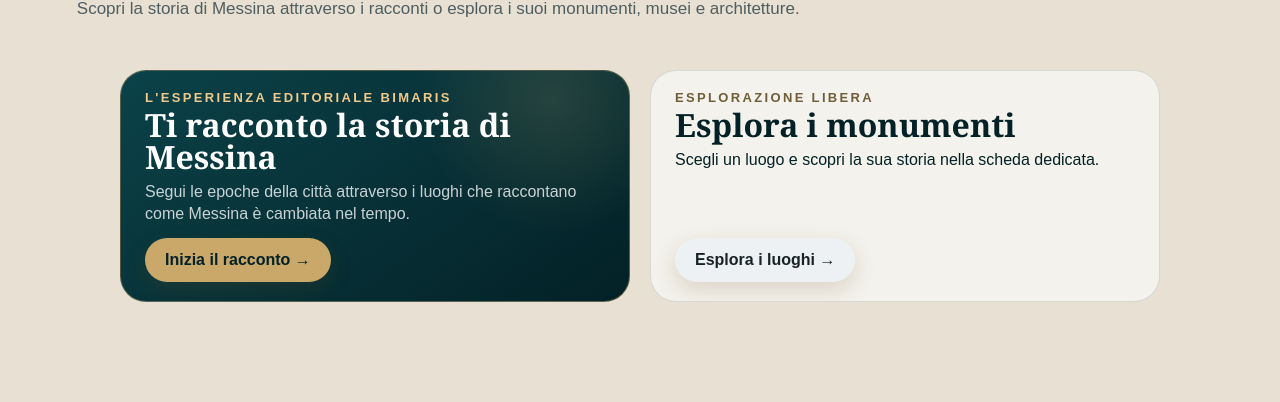
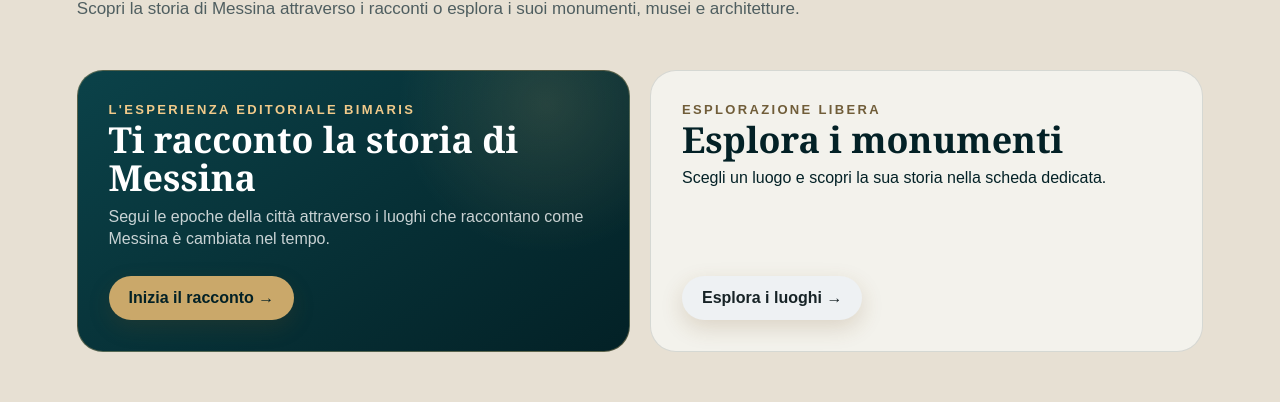
Before and after one commit to giovannibrunetto/bimaris-platform, a Next.js app in the folder apps/web/: page /cultura in a window 1280 px wide. Shown: the part 167-569 px from the top of the page. Built offline with nearby package versions, Linux system fonts and the light colour scheme; no server answers.

Commit message:
style(cultura): expand desktop cards to the editorial grid

```diff
--- a/apps/web/app/cultura/culture-compact.css
+++ b/apps/web/app/cultura/culture-compact.css
@@ -134,6 +134,27 @@
 
 }
 
+@media (min-width: 1024px) {
+  .culture-page .culture-entry-section.discovery-page-first {
+    padding-inline: clamp(18px, 6vw, 108px);
+  }
+
+  .culture-page .culture-entry-grid {
+    max-width: none;
+    gap: clamp(20px, 1.6vw, 28px);
+  }
+
+  .culture-page .culture-entry-card {
+    min-height: clamp(248px, 22vw, 304px);
+    padding: clamp(24px, 2.4vw, 38px);
+  }
+
+  .culture-page .culture-entry-card h2 {
+    font-size: clamp(34px, 2.8vw, 46px);
+    line-height: 1.08;
+  }
+}
+
 @media (max-width: 760px) {
   .culture-page .page-hero {
     padding-top: 0;
```
